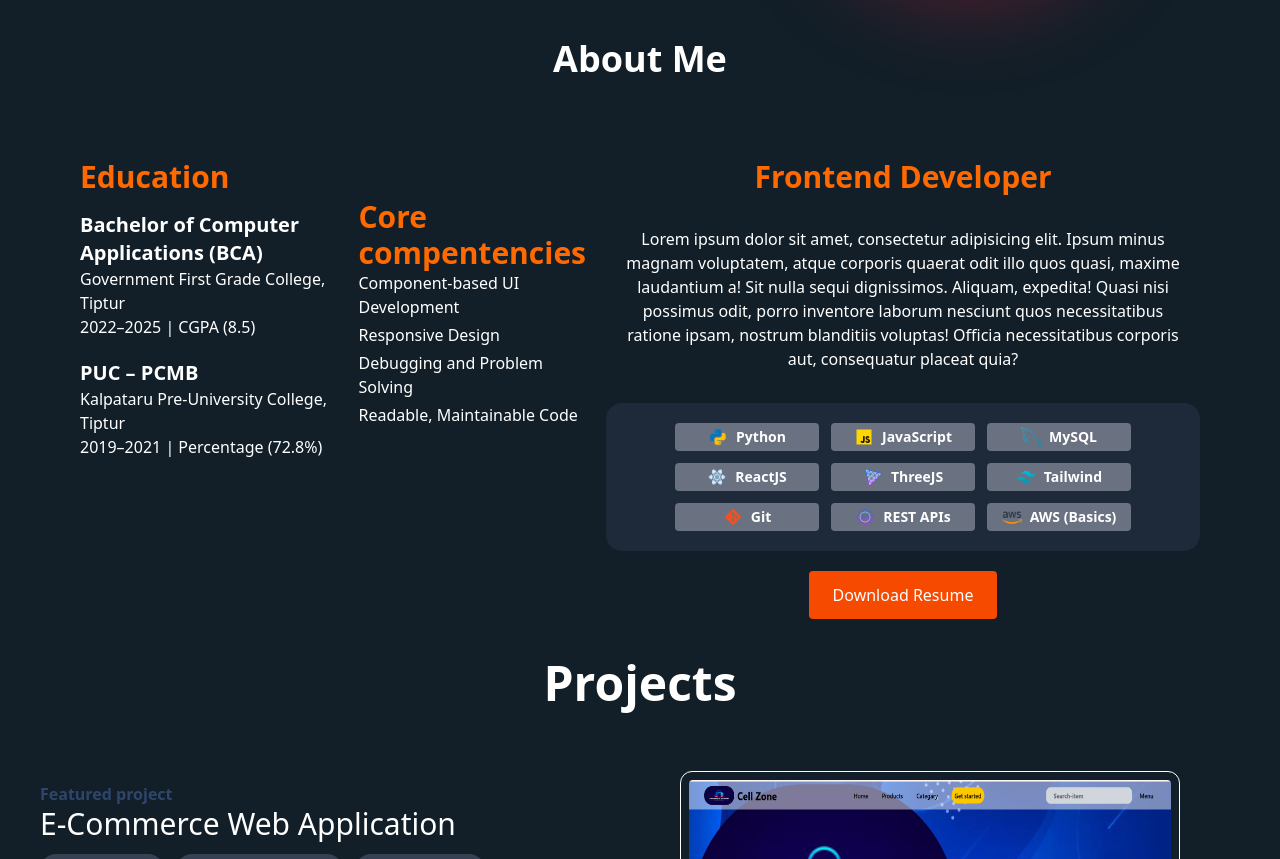
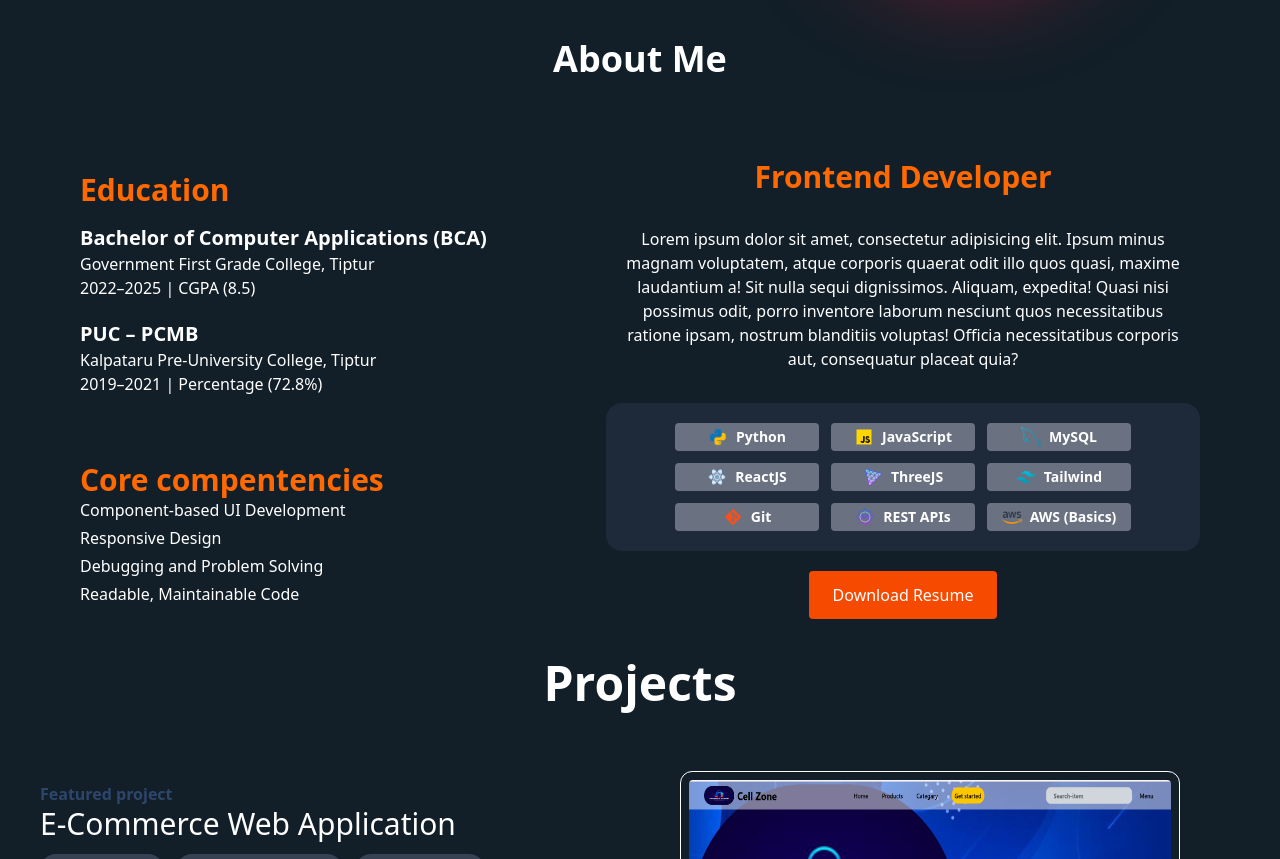
Before and after one commit to captainuman/portofolio, a React (Vite) app: page / in a window 1280 px wide. Shown: the part 589-1448 px from the top of the page. Built offline with nearby package versions, Linux system fonts and the light colour scheme.

Commit message:
updated flex-box

```diff
--- a/src/Components/AboutMe.jsx
+++ b/src/Components/AboutMe.jsx
@@ -9,7 +9,7 @@ const AboutMe = () => {
 
       <div className="flex flex-col lg:flex-row gap-5 mt-10">
 
-        <div className="w-full lg:w-325 py-10 lg:pl-20 flex flex-row justify-around lg:fl ">
+        <div className="w-full lg:w-325 py-10 lg:pl-20 flex flex-row justify-around lg:flex-col">
           <div>
             <h2 className="text-2xl lg:text-3xl text-orange-500 font-bold"> Education </h2>
             <p className="mt-4">
```
